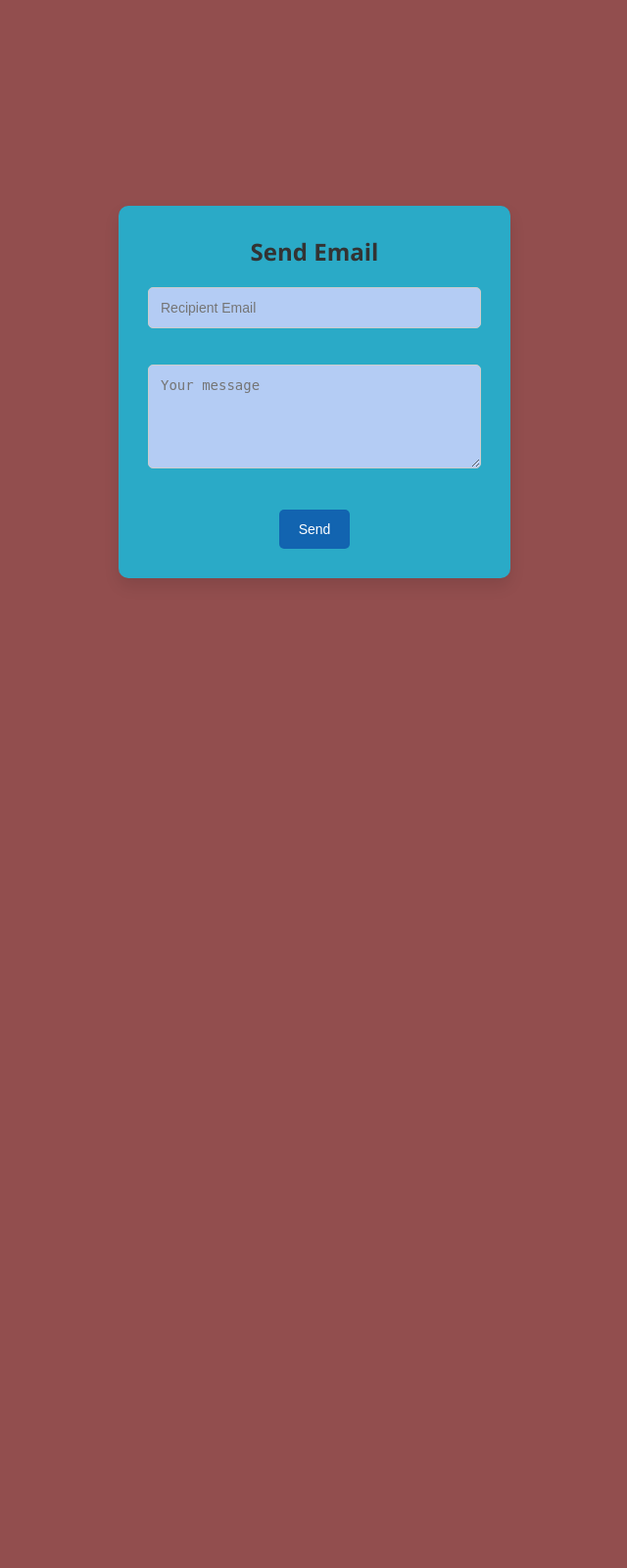
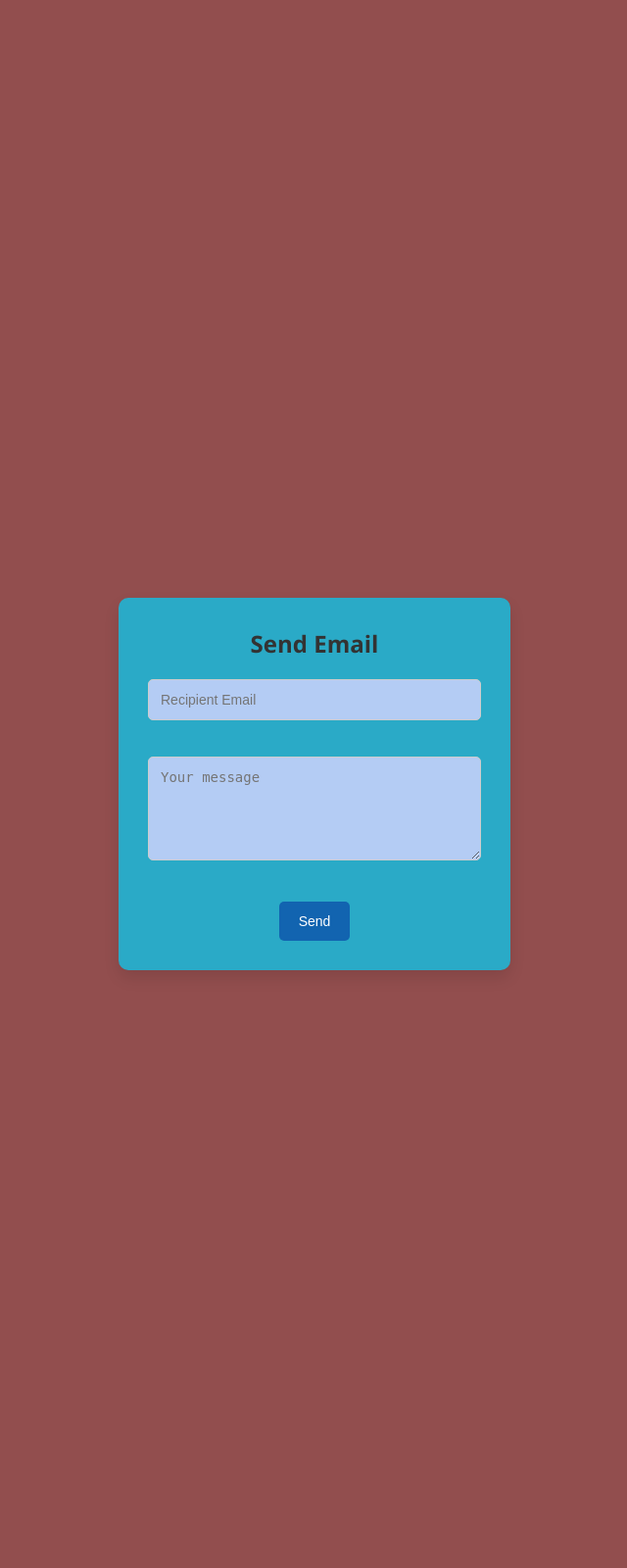
Before and after one commit to ridham0510/FirstRepository, a Flask app: page / in a window 1280 px wide. Shown: the whole page at 98% size, without its empty margins (319-959 px from the left). Before the commit the page ends 590 px from the top, so only its background shows below. Run offline with Flask 3, Linux system fonts and the light colour scheme.

Commit message:
height change

```diff
--- a/static/style.css
+++ b/static/style.css
@@ -12,7 +12,7 @@ body {
     display: flex;
     justify-content: center;
     align-items: center;
-    height: 100vh;
+    height: 200vh;
     margin: 1;
 }
 
```
